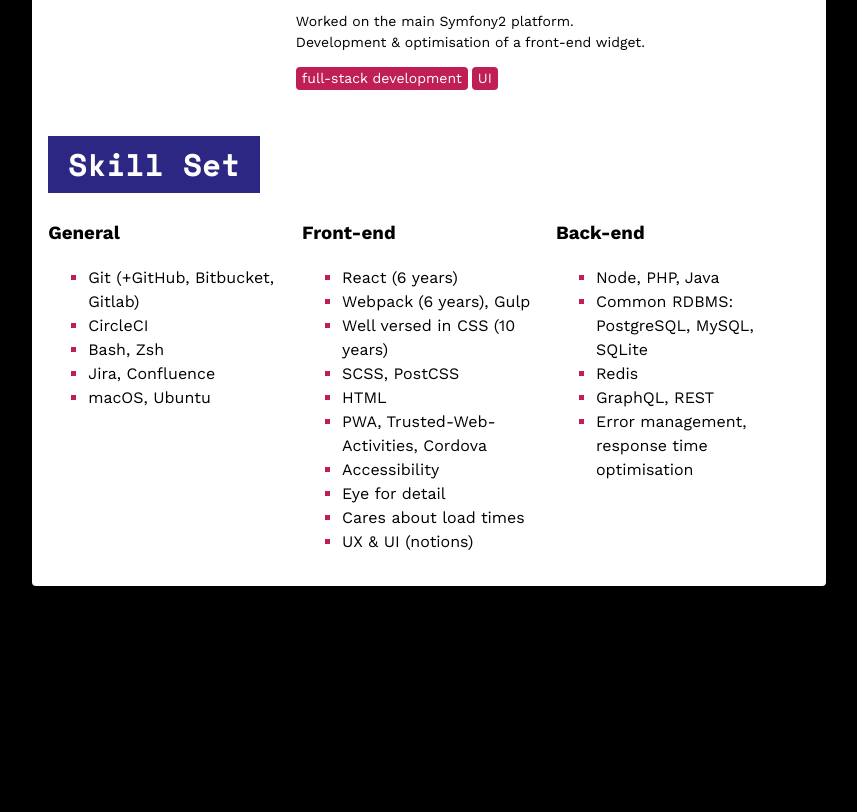
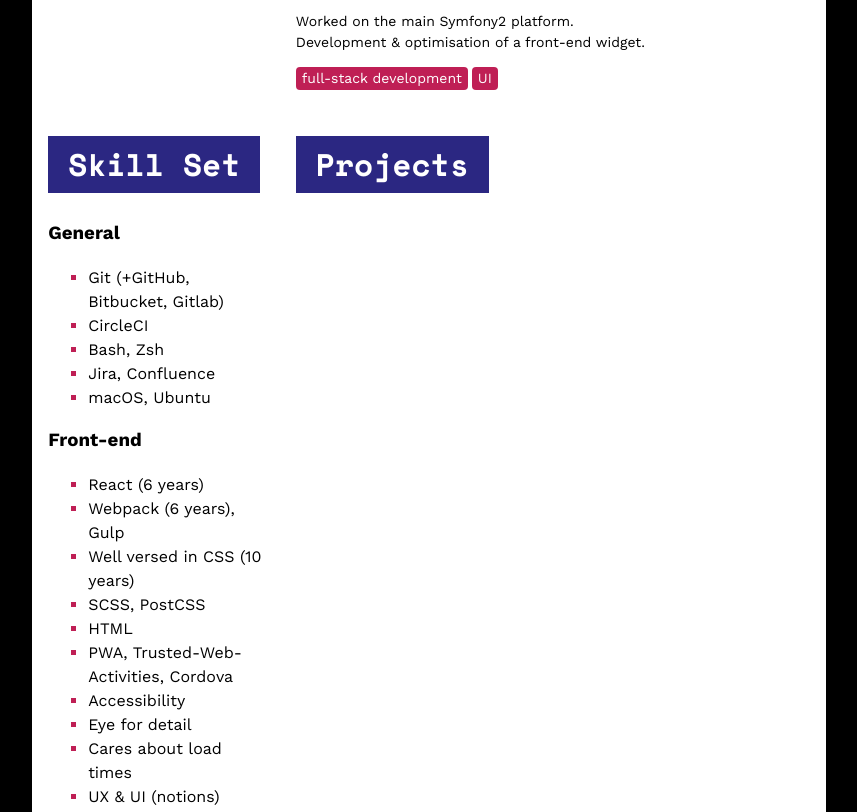
Before and after one commit to ephys/ephys.github.io, a Gatsby site: page /resume in a window 1280 px wide. Shown: the part 1078-1890 px from the top of the page, without its empty margins (211-1068 px from the left). Before the commit the page ends 1728 px from the top, so only its background shows below. Built offline with nearby package versions, Linux system fonts and the light colour scheme; Gatsby itself is replaced by a stand-in of ours.

Commit message:
feat: cv - prepare project section

```diff
--- a/src/pages/resume.module.scss
+++ b/src/pages/resume.module.scss
@@ -71,6 +71,10 @@ $maxPageWidth: 210mm;
   }
 }
 
+.hint {
+  font-size: 12px;
+}
+
 $maxMainWidth: calc(#{$maxPageWidth} - 32px);
 
 .main {
@@ -91,11 +95,13 @@ $colGap: 32px;
 
 .mainLeftCol {
   max-width: 57mm;
+  width: 100%;
 }
 
 .mainRightCol {
   margin-left: auto;
   max-width: 136mm;
+  width: 100%;
 }
 
 .section {
@@ -139,16 +145,6 @@ $colGap: 32px;
   }
 }
 
-.skillsetCols {
-  display: flex;
-
-  flex-wrap: wrap;
-
-  > div {
-    flex-basis: calc((#{$maxPageWidth} - 32px) / 3);
-  }
-}
-
 .tags {
   display: flex;
   flex-wrap: wrap;
--- a/src/pages/resume.tsx
+++ b/src/pages/resume.tsx
@@ -4,7 +4,7 @@ import * as css from './resume.module.scss';
 import Layout from '../components/layout/layout';
 import { H2, TextLink } from '../components/markdown-text';
 import classNames from 'classnames';
-import { MapPin, Mail, Link, GitHub } from 'react-feather';
+import { GitHub, Link, Mail, MapPin } from 'react-feather';
 
 export default function CvView() {
   return (
@@ -19,7 +19,7 @@ export default function CvView() {
             <div className={css.contactInfo}>
               <p><MapPin /> Belgium</p>
               <p><Mail /> hello@guylian.me</p>
-              <p><Link /> guylian.me</p>
+              <p><Link /> guylian.me <span className={css.hint}>(you'll find everything in more details)</span></p>
               <p><GitHub /> @ephys</p>
             </div>
           </div>
@@ -121,11 +121,11 @@ export default function CvView() {
               </div>
             </div>
           </div>
-          <div className={css.section}>
-            <H2>Skill Set</H2>
+          <div className={css.mainCols}>
+            <div className={css.mainLeftCol}>
+              <div className={css.section}>
+                <H2>Skill Set</H2>
 
-            <div className={css.skillsetCols}>
-              <div>
                 <h3>General</h3>
                 <ul>
                   <li>Git (+GitHub, Bitbucket, Gitlab)</li>
@@ -134,8 +134,6 @@ export default function CvView() {
                   <li>Jira, Confluence</li>
                   <li>macOS, Ubuntu</li>
                 </ul>
-              </div>
-              <div>
                 <h3>Front-end</h3>
                 <ul>
                   <li>React (6 years)</li>
@@ -149,8 +147,6 @@ export default function CvView() {
                   <li>Cares about load times</li>
                   <li>UX & UI (notions)</li>
                 </ul>
-              </div>
-              <div>
                 <h3>Back-end</h3>
                 <ul>
                   <li>Node, PHP, Java</li>
@@ -159,6 +155,11 @@ export default function CvView() {
                   <li>GraphQL, REST</li>
                   <li>Error management, response time optimisation</li>
                 </ul>
+              </div>
+            </div>
+            <div className={css.mainRightCol}>
+              <div className={css.section}>
+                <H2>Projects</H2>
               </div>
             </div>
           </div>
```
